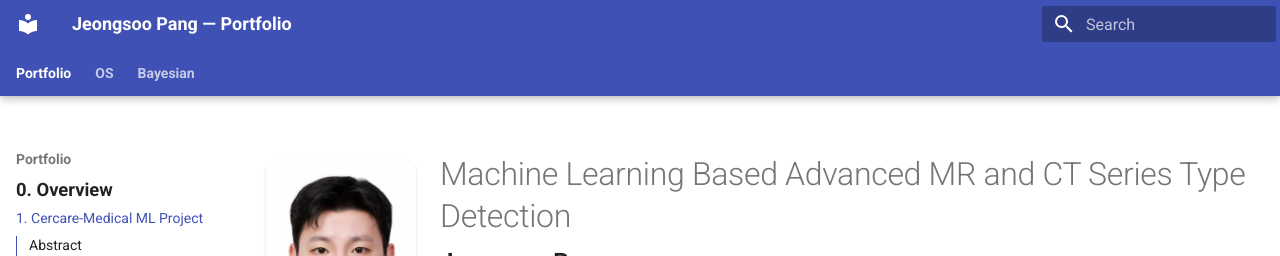
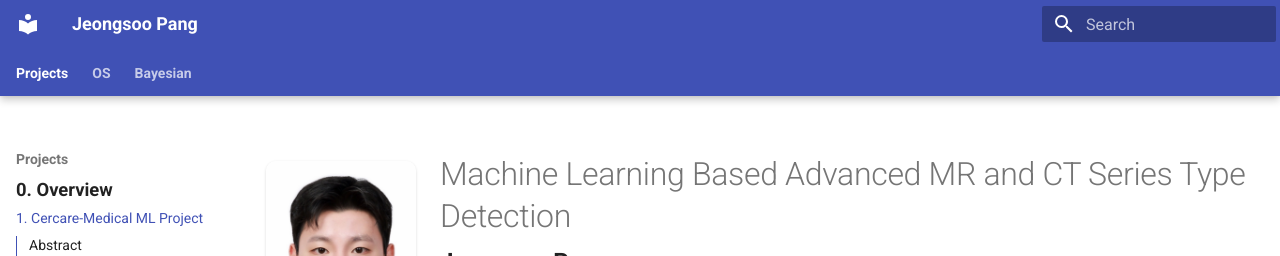
Before and after one commit to Jeongsoo-dev/ML_based_MR_CT_SeriesType_Detection, an MkDocs documentation site: the page built from docs/index.md, in a window 1280 px wide. Shown: the top 256 px of the page. Built offline with MkDocs 1.6.1 and Material for MkDocs 9.7.7, drawn with Linux system fonts in a browser that asks for light colours.

Commit message:
Update mkdocs.yml

```diff
--- a/mkdocs.yml
+++ b/mkdocs.yml
@@ -1,4 +1,4 @@
-site_name: Jeongsoo Pang — Portfolio
+site_name: Jeongsoo Pang
 
 theme:
   name: material
@@ -29,7 +29,7 @@ extra_javascript:
   - https://cdn.jsdelivr.net/npm/mathjax@3/es5/tex-mml-chtml.js
 
 nav:
-  - Portfolio:
+  - Projects:
       - "0. Overview": portfolio/index.md
       - "1. Cercare-Medical ML Project": index.md
       - "2. Anti-Drone Project": anti_drone.md
@@ -39,6 +39,7 @@ nav:
       - "1. OS Overview": os/os_overview.md
       - "2. Process and Threads": os/lec2_process_thread.md
       - "3. IPC and Synchronization": os/lec3_ipc_synchronization.md
+      - "4. Schduling": os/lec4_scheduling.md
   - Bayesian:
       - "0. Overview": bayesian/index.md
       - "1. Foundations": bayesian/foundations.md
```
